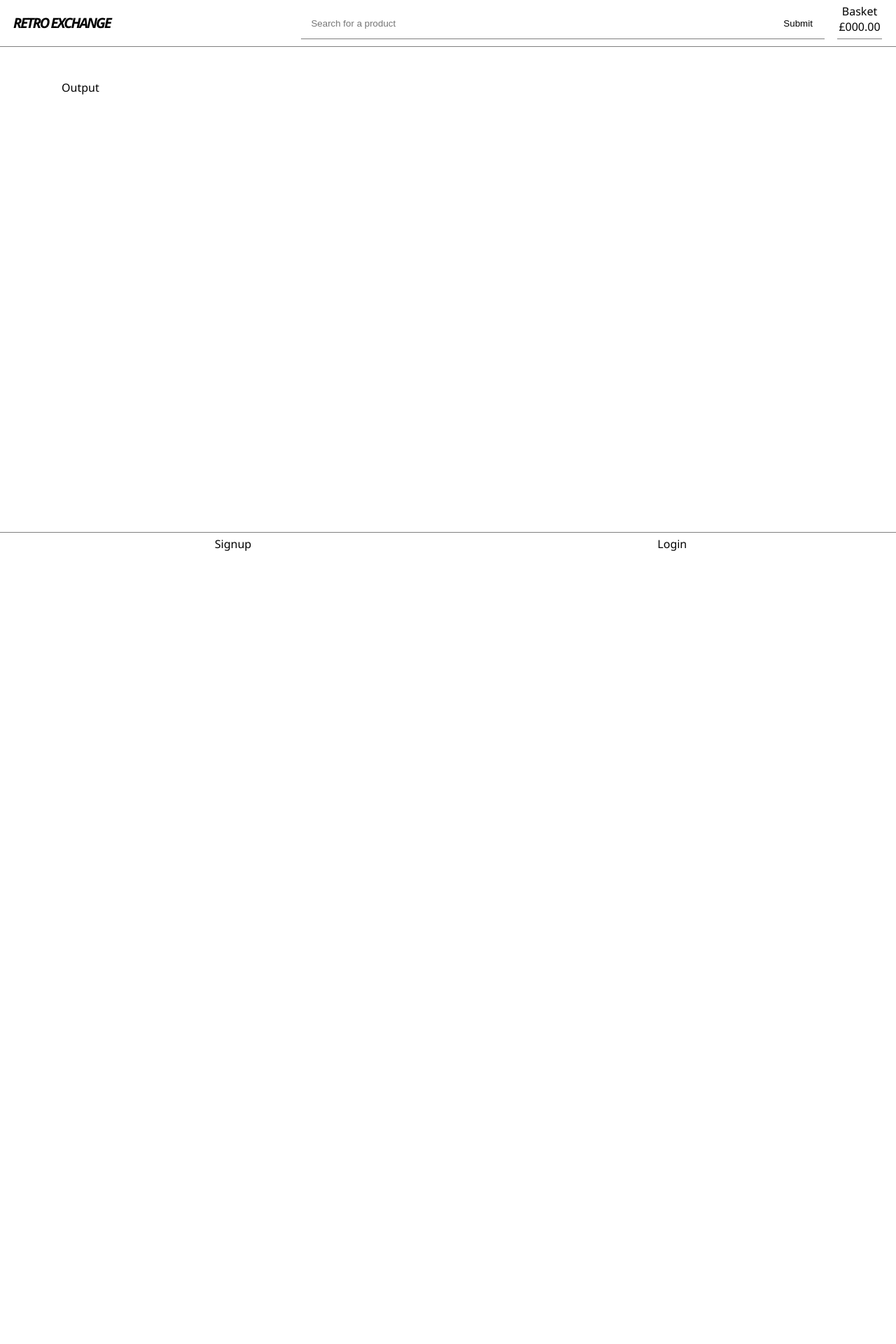
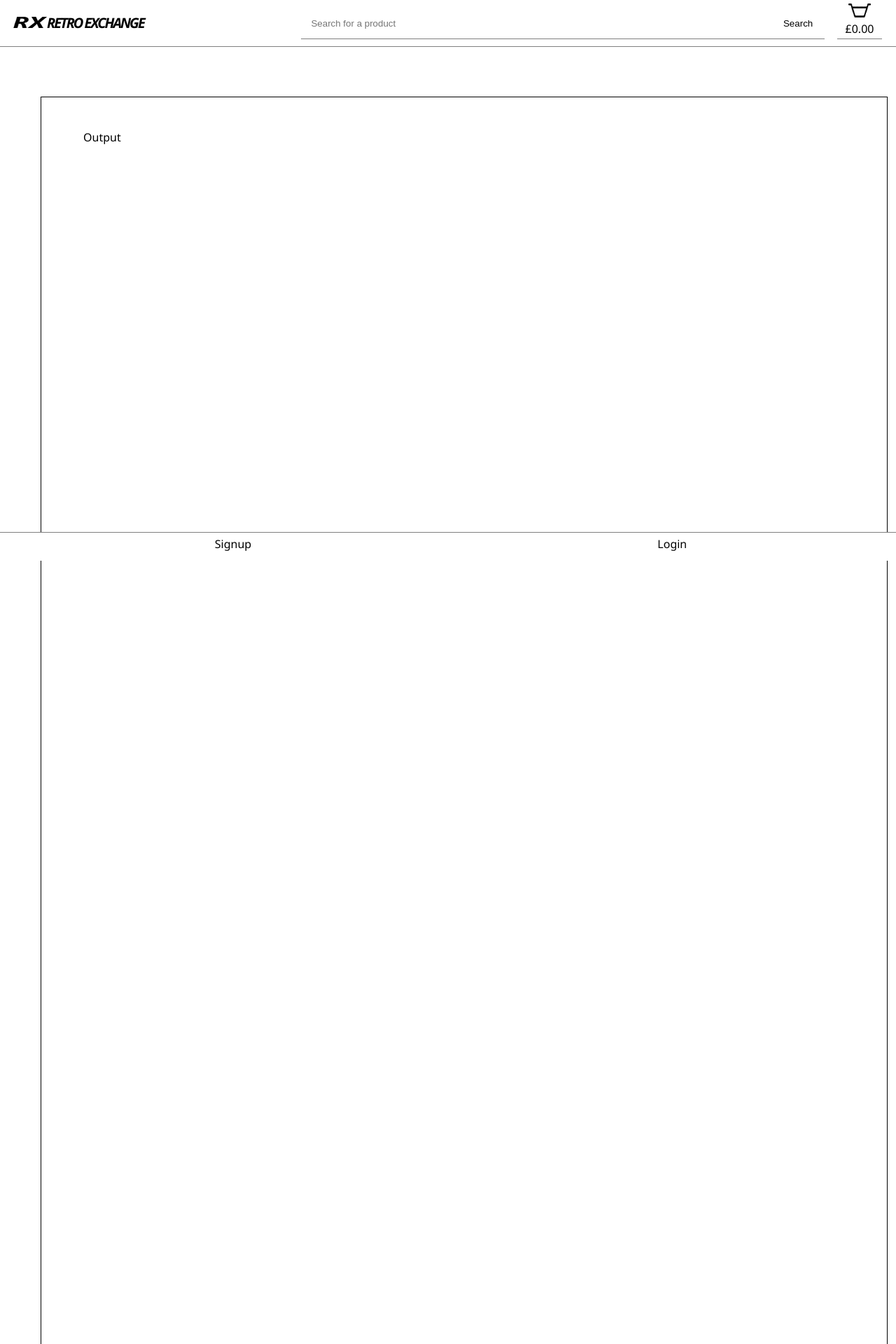
Before and after one commit to roy-finch/U4-Retro-Exchange-V1, a Django app: page / in a window 1280 px wide; the page is wider, and only the part inside the window is pictured. Shown: the top 1920 px of that part at 70% size. Before the commit the page ends 787 px from the top of that part, so only its background shows below. Run offline with Django 3.2, Linux system fonts and the light colour scheme.

Commit message:
Create a logo for the company along with a few icons and figured out a color scheme and identity to the site.

```diff
--- a/retro_exchange/settings.py
+++ b/retro_exchange/settings.py
@@ -151,6 +151,10 @@ USE_TZ = True
 # https://docs.djangoproject.com/en/3.2/howto/static-files/
 
 STATIC_URL = '/static/'
+STATICFILES_DIRS = (os.path.join(BASE_DIR, 'static'),)
+
+MEDIA_URL = '/media/'
+MEDIA_ROOT = os.path.join(BASE_DIR, 'media')
 
 # Default primary key field type
 # https://docs.djangoproject.com/en/3.2/ref/settings/#default-auto-field
--- a/retro_exchange/urls.py
+++ b/retro_exchange/urls.py
@@ -15,9 +15,11 @@ Including another URLconf
 """
 from django.contrib import admin
 from django.urls import path, include
+from django.conf import settings
+from django.conf.urls.static import static
 
 urlpatterns = [
     path('admin/', admin.site.urls),
     path('accounts/', include('allauth.urls')),
     path('', include('home.urls')),
-]
+] + static(settings.MEDIA_URL, document_root=settings.MEDIA_ROOT)
--- a/templates/base.html
+++ b/templates/base.html
@@ -3,6 +3,8 @@
 <!DOCTYPE html>
 <html lang="en">
     <head>
+
+        <link rel="shortcut icon" href="media/r_e_logo.png">
 
         {% block meta %}
             <meta charset="UTF-8">
@@ -13,6 +15,11 @@
         {% block corecss %}
             <style>
                 html {
+                    height: 100%;
+                }
+                body {
+                    /* background: url('/media/background.png') no-repeat center center fixed;
+                    background-size: cover; */
                     font-family: "Segoe UI", "sans Serif";
                     overflow-x: hidden;
                 }
@@ -29,6 +36,7 @@
                     width: 100%;
                     padding-left: 20px;
                     z-index: 2;
+                    background-color: white;
                 }
                 .account-bar {
                     position: fixed;
@@ -41,6 +49,7 @@
                     padding: 5px;
                     z-index: 2;
                     text-align: center;
+                    background-color: white;
                 }
                 .account-bar > a {
                     padding: 5px 22.5% 5px 22.5%;
@@ -53,10 +62,10 @@
                     width: 5vw;
                     height: 50px;
                     right: 20px;
-                    top: 1px;
+                    top: -3px;
                     border-bottom: 1px solid grey;
                     text-align: center;
-                    padding-top: 4px;
+                    padding-top: 8px;
                 }
                 .search-con {
                     position: fixed;
@@ -65,10 +74,14 @@
                     border-bottom: 1px solid grey;
                 }
                 .main-content {
+                    background-color: white;
                     position: relative;
-                    left: -10px;
-                    width: 93vw;
-                    padding: 90px 90px 30px 90px;
+                    left: 50px;
+                    width: 85vw;
+                    height: 200vw;
+                    top: 130px;
+                    padding: 30px 60px 30px 60px;
+                    border: 1px solid black;
                 }
                 .search-bar, .search-bar:focus {
                     outline: none;
@@ -77,15 +90,25 @@
                     width: 50vw;
                 }
                 .search-button {
+                    outline: none;
                     border: none;
-                    padding: 14px;
+                    padding: 2px;
                     width: 75px;
                     background-color: white;
+                    text-align: center;
                 }
                 .logo {
                     font-style: italic;
                     letter-spacing: -2px;
                     font-size: 20px;
+                }
+                .logo-img {
+                    height: 1rem;
+                    width: 3rem;
+                }
+                .icon {
+                    height: 1.25rem;
+                    width: 2rem;
                 }
             </style>
         {% endblock %}
@@ -97,15 +120,26 @@
     </head>
     <body>
         <div class="top-bar">
-            <a href="{% url 'home' %}"><h3 class="logo">RETRO EXCHANGE</h3></a>
+            <div class="logo-container">
+                <a href="{% url 'home' %}"><h3 class="logo"><img class="logo-img" src="media/r_e_logo.png">RETRO EXCHANGE</h3></a>
+            </div>
             <div class="search-con">
                 <form method="GET" action="" autocomplete="off">
                     <input class="search-bar" type="text" name="search" placeholder="Search for a product">
-                    <input class="search-button" type="submit">
+                    <button class="search-button" type="submit">
+                        <span>Search</span>
+                    </button>
                 </form>
             </div>
             <div class="basket">
-                <a href="">Basket <br> £000.00</a>
+                <a href=""> <img class="icon" src="media/basket.png"/>
+                    <br>
+                    {% if grand_total %}
+                        ${{ grandtotal|floatformat:2 }}
+                    {% else %}
+                        £0.00
+                    {% endif %}
+                </a>
             </div>
         </div>
         <div class="account-bar">
```
Also changed, not shown: media/basket.png (added), media/r_e_logo.png (added), media/r_e_logo_color.png (added), media/search-icon.png (added).
